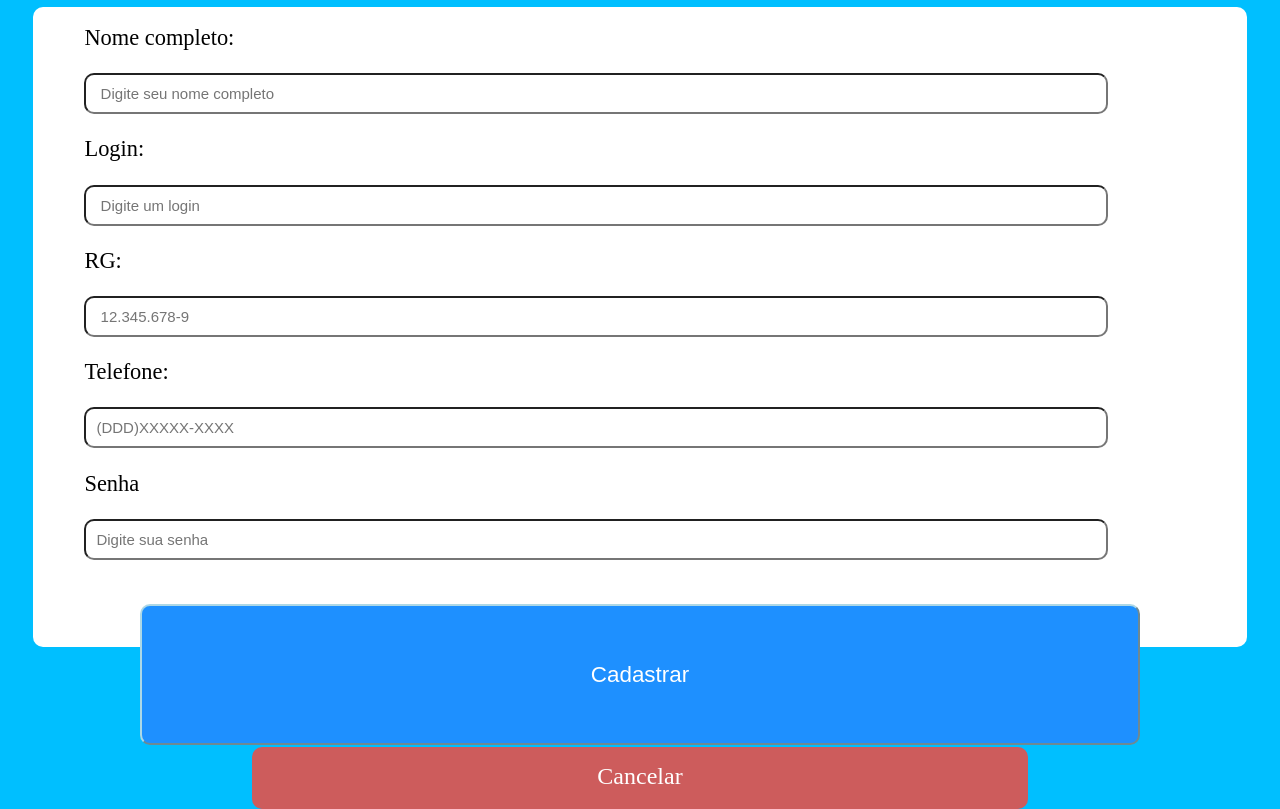
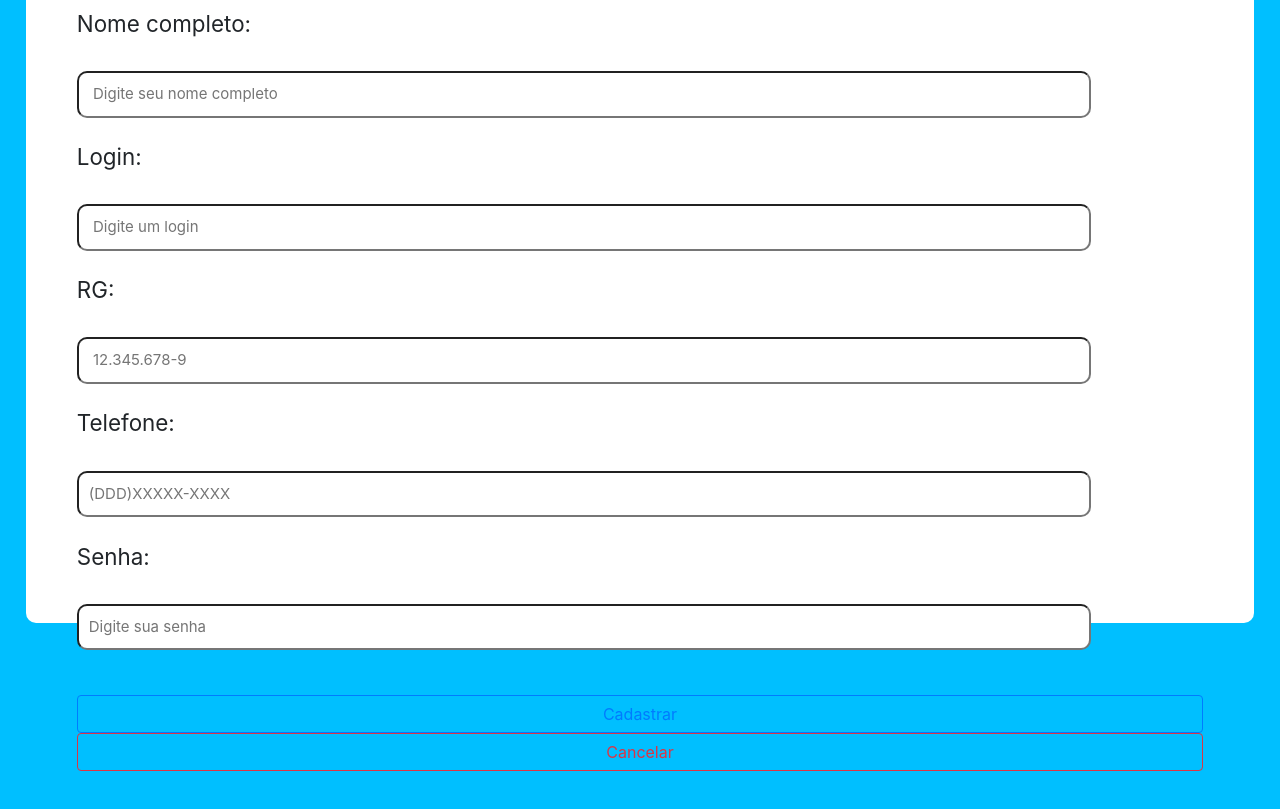
Before and after one commit to Matheusmarazzi/ProjetoTCC, a website: page www/cadastro.html in a window 1280 px wide. Shown: the part 73-882 px from the top of the page. Drawn offline with nearby package versions, Linux system fonts and the light colour scheme.

Commit message:
Update cadastro.html

```diff
--- a/www/cadastro.html
+++ b/www/cadastro.html
@@ -11,8 +11,10 @@
     <script src="acao.js"></script>
     <script src="components/redirecionar.js"></script>
 
+    <link rel="stylesheet" href="lib/bootstrap/css/bootstrap.min.css">
     <link rel="stylesheet" href="components/loader.css">
     <link rel="stylesheet" href="css/style.css">
+
 
   </head>
 
@@ -26,17 +28,17 @@
         <div class="infos">
           <br>
           <label for="nome completo">Nome completo:</label><br>
-          <input type="text" class="form-control" id="nome" aria-describedby="nome" placeholder=" Digite seu nome completo" name="nome"><br>
+          <input type="text" id="nome" aria-describedby="nome" placeholder=" Digite seu nome completo" name="nome"><br>
           <label for="nome completo">Login:</label><br>
-          <input type="text" class="form-control" id="login" aria-describedby="login" placeholder=" Digite um login" name="login"><br>
+          <input type="text" id="login" aria-describedby="login" placeholder=" Digite um login" name="login"><br>
           <label for="RG">RG:</label><br>
-          <input type="text" class="form-control" id="rg" aria-describedby="rg" placeholder=" 12.345.678-9" name="rg"><br>
+          <input type="text" id="rg" aria-describedby="rg" placeholder=" 12.345.678-9" name="rg"><br>
           <label for="telefone">Telefone:</label><br>
-          <input type="text" class="form-control" id="telefone" aria-describedby="tel" placeholder="(DDD)XXXXX-XXXX" name="telefone"><br>
-          <label for="exampleInputPassword1">Senha</label><br>
-          <input type="password" class="form-control" id="senha" placeholder="Digite sua senha" name="senha"><br>
-          <center><button type="submit" class="btn btn-outline-primary btn-block" id="login">Cadastrar</button></center><br>
-          <center><a href="index.html" id="cancelar">Cancelar</a></center>
+          <input type="text" id="telefone" aria-describedby="tel" placeholder="(DDD)XXXXX-XXXX" name="telefone"><br>
+          <label for="exampleInputPassword1">Senha:</label><br>
+          <input type="password" id="senha" placeholder="Digite sua senha" name="senha"><br>
+          <center><button type="submit" class="btn btn-outline-primary btn-block" id="btn_cadastrar">Cadastrar</button></center>
+          <center><a href="index.html" class="btn btn-outline-danger btn-block" id="btn_cancelar">Cancelar</a></center><br>
         </div>
       </div>
     </form>
```
